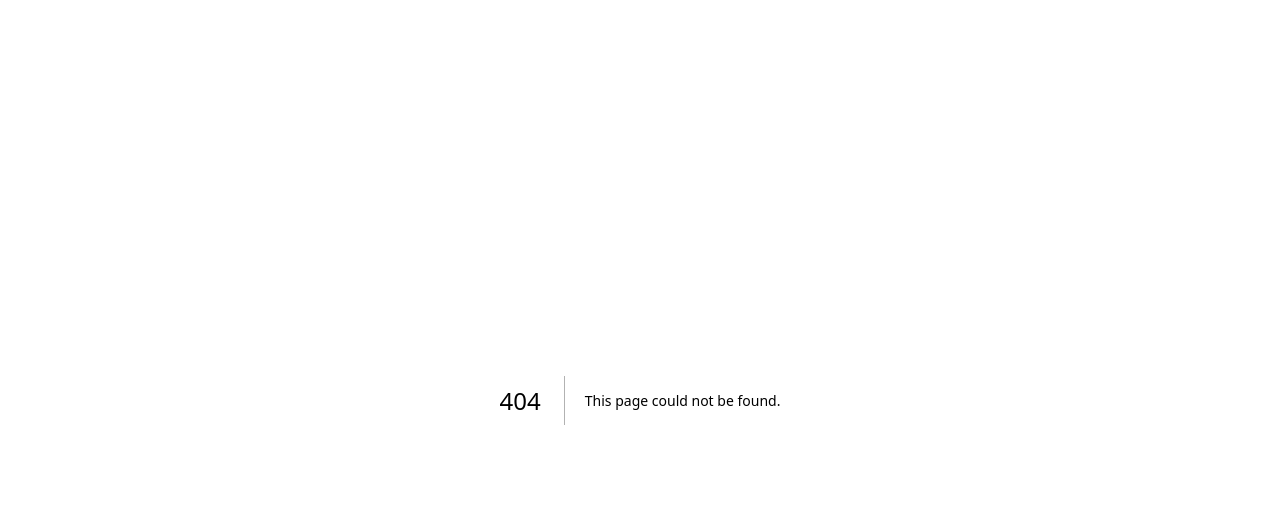
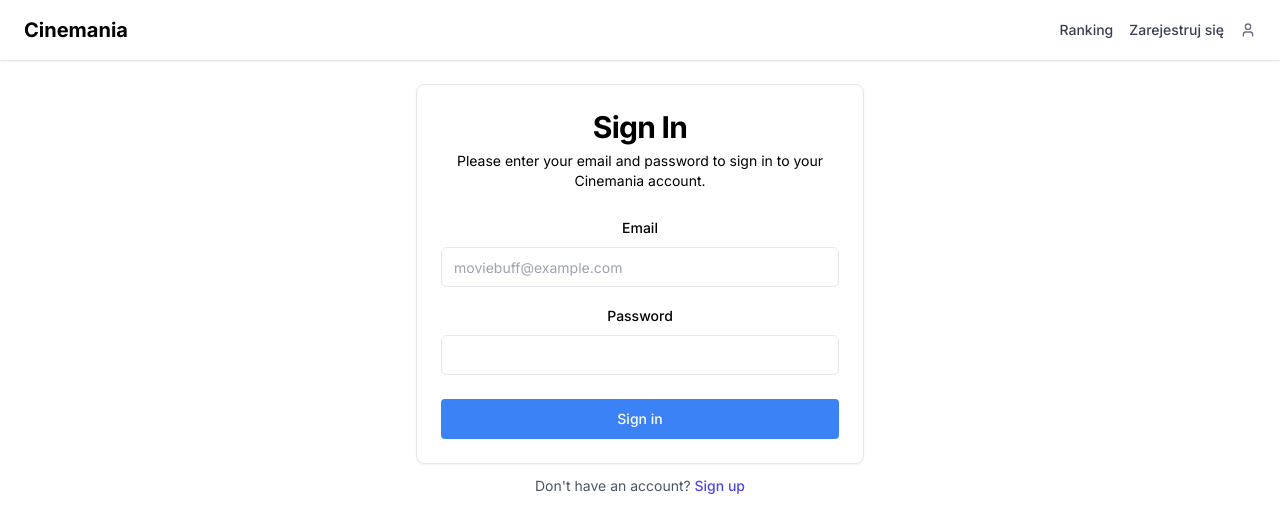
Before and after one commit to pisowcy/PIS, a Next.js app in the folder frontend/pis-app/: page /sign-in in a window 1280 px wide. Before the commit this address had no page. Shown: the top 532 px of the page. Built offline with nearby package versions, Linux system fonts and the light colour scheme.

Commit message:
added sign-up and sign-in page and navigation

```diff
--- a/frontend/pis-app/package.json
+++ b/frontend/pis-app/package.json
@@ -12,6 +12,8 @@
   },
   "dependencies": {
     "@radix-ui/react-icons": "^1.3.0",
+    "@radix-ui/react-label": "^2.0.2",
+    "@radix-ui/react-slot": "^1.0.2",
     "class-variance-authority": "^0.7.0",
     "clsx": "^2.0.0",
     "lucide-react": "^0.298.0",
--- a/frontend/pis-app/src/app/globals.css
+++ b/frontend/pis-app/src/app/globals.css
@@ -15,13 +15,3 @@
     --background-end-rgb: 0, 0, 0;
   }
 }
-
-body {
-  color: rgb(var(--foreground-rgb));
-  background: linear-gradient(
-      to bottom,
-      transparent,
-      rgb(var(--background-end-rgb))
-    )
-    rgb(var(--background-start-rgb));
-}
--- a/frontend/pis-app/src/app/page.js
+++ b/frontend/pis-app/src/app/page.js
@@ -1,9 +1,11 @@
 import { HomePage } from "@/components/home-page"
+import { Navbar } from "@/components/navbar"
 
 
 export default function Page() {
   return (
     <div data-testid="home-page">
+      <Navbar />
       <HomePage />
     </div>
   )
--- /dev/null
+++ b/frontend/pis-app/src/app/sign-in/page.jsx
@@ -0,0 +1,42 @@
+import React from 'react';
+import { Navbar } from '@/components/navbar';
+import { CardTitle, CardDescription, CardHeader, CardContent, CardFooter, Card } from "@/components/ui/card";
+import { Label } from "@/components/ui/label";
+import { Input } from "@/components/ui/input";
+import { Button } from "@/components/ui/button";
+import Link from "next/link";
+
+export default function SignIn() {
+  return (
+    <div className="space-y-6">
+      <Navbar />
+      <div className="mx-auto max-w-md space-y-3 text-center">
+        <Card>
+          <CardHeader>
+            <CardTitle className="text-3xl font-bold">Sign In</CardTitle>
+            <CardDescription>
+              Please enter your email and password to sign in to your Cinemania account.
+            </CardDescription>
+          </CardHeader>
+          <CardContent className="space-y-4">
+            <div className="space-y-2 mb-4">
+              <Label htmlFor="email">Email</Label>
+              <Input id="email" placeholder="moviebuff@example.com" required type="email" />
+            </div>
+            <div className="space-y-2 mb-4">
+              <Label htmlFor="password">Password</Label>
+              <Input id="password" required type="password" />
+            </div>
+          </CardContent>
+          <CardFooter>
+            <Button className="w-full py-2 text-white bg-blue-500 hover:bg-blue-700 rounded">Sign in</Button>
+          </CardFooter>
+        </Card>
+        <p className="mt-2 text-center text-sm text-gray-600">
+          Don't have an account?
+          <Link className="font-medium text-indigo-600 hover:text-indigo-500" href="/sign-up"> Sign up</Link>
+        </p>
+      </div>
+    </div>
+  );
+}
--- /dev/null
+++ b/frontend/pis-app/src/app/sign-up/page.jsx
@@ -0,0 +1,43 @@
+import React from 'react';
+import Link from "next/link"
+import { Label } from "@/components/ui/label"
+import { Input } from "@/components/ui/input"
+import { CardContent, Card } from "@/components/ui/card"
+import { Button } from "@/components/ui/button"
+import { Navbar } from '@/components/navbar'
+
+export default function SignUp() {
+  return (
+    <div className="space-y-6">
+      <Navbar />
+      <div className="mx-auto max-w-sm space-y-3 text-center">
+        <h1 className="text-3xl font-bold">Cinemania Registration</h1>
+        <p className="text-gray-500 dark:text-gray-400">Enter your information to create an account</p>
+      </div>
+      <Card className="mx-auto max-w-sm space-y-4 ">
+        <CardContent>
+          <div className="space-y-2 mb-4">
+            <Label htmlFor="username">Username</Label>
+            <Input id="username" placeholder="Username" required />
+          </div>
+          <div className="space-y-2 mb-4">
+            <Label htmlFor="email">Email</Label>
+            <Input id="email" placeholder="m@example.com" required type="email" />
+          </div>
+          <div className="space-y-2">
+            <Label htmlFor="password">Password</Label>
+            <Input id="password" placeholder="Password must be at least 8 characters" required type="password" />
+          </div>
+        </CardContent>
+         <div className="text-center space-y-2">
+          <p className="text-gray-500 dark:text-gray-400">
+            You already have an account?<Link className="text-blue-500 hover:text-blue-700" href="/sign-in"> Sign in</Link>
+          </p>
+        </div>
+        <Button className="w-full py-2 text-white bg-blue-500 hover:bg-blue-700 rounded" type="submit">
+          Register
+        </Button>
+      </Card>
+    </div>
+  );
+}
--- a/frontend/pis-app/src/components/home-page.jsx
+++ b/frontend/pis-app/src/components/home-page.jsx
@@ -7,26 +7,6 @@ import { CardHeader, CardContent, Card } from "@/components/ui/card"
 export function HomePage() {
   return (
     <div className="flex flex-col min-h-screen bg-gray-100">
-      <header className="py-4 px-6 bg-white shadow">
-        <div className="flex items-center justify-between">
-          <Link href="#">
-            <span className="text-xl font-bold text-black">Cinemania</span>
-          </Link>
-          <div className="flex items-center justify-end gap-4">
-            <nav className="flex gap-4">
-              <Link className="text-sm font-medium text-gray-700 hover:underline" href="#">
-                Ranking
-              </Link>
-              <Link className="text-sm font-medium text-gray-700 hover:underline" href="#">
-                Zarejestruj się
-              </Link>
-            </nav>
-            <Link href="#">
-              <UserIcon className="w-4 h-4 text-gray-500" />
-            </Link>
-          </div>
-        </div>
-      </header>
       <main className="flex-1">
         <section className="relative w-full h-96">
           <img
--- /dev/null
+++ b/frontend/pis-app/src/components/navbar.jsx
@@ -0,0 +1,46 @@
+import React from 'react';
+import Link from "next/link"
+
+export function Navbar() {
+  return (
+    <header className="py-4 px-6 bg-white shadow">
+      <div className="flex items-center justify-between">
+        <Link href="/">
+          <span className="text-xl font-bold text-black">Cinemania</span>
+        </Link>
+        <div className="flex items-center justify-end gap-4">
+          <nav className="flex gap-4">
+            <Link className="text-sm font-medium text-gray-700 hover:underline" href="/ra">
+              Ranking
+            </Link>
+            <Link className="text-sm font-medium text-gray-700 hover:underline" href="/sign-up">
+              Zarejestruj się
+            </Link>
+          </nav>
+          <Link href="/sign-in">
+            <UserIcon className="w-4 h-4 text-gray-500" />
+          </Link>
+        </div>
+      </div>
+    </header>
+  );
+}
+
+function UserIcon(props) {
+    return (
+      (<svg
+        {...props}
+        xmlns="http://www.w3.org/2000/svg"
+        width="24"
+        height="24"
+        viewBox="0 0 24 24"
+        fill="none"
+        stroke="currentColor"
+        strokeWidth="2"
+        strokeLinecap="round"
+        strokeLinejoin="round">
+        <path d="M19 21v-2a4 4 0 0 0-4-4H9a4 4 0 0 0-4 4v2" />
+        <circle cx="12" cy="7" r="4" />
+      </svg>)
+    );
+  }
--- /dev/null
+++ b/frontend/pis-app/src/components/ui/button.jsx
@@ -0,0 +1,47 @@
+import * as React from "react"
+import { Slot } from "@radix-ui/react-slot"
+import { cva } from "class-variance-authority";
+
+import { cn } from "@/lib/utils"
+
+const buttonVariants = cva(
+  "inline-flex items-center justify-center whitespace-nowrap rounded-md text-sm font-medium ring-offset-background transition-colors focus-visible:outline-none focus-visible:ring-2 focus-visible:ring-ring focus-visible:ring-offset-2 disabled:pointer-events-none disabled:opacity-50",
+  {
+    variants: {
+      variant: {
+        default: "bg-primary text-primary-foreground hover:bg-primary/90",
+        destructive:
+          "bg-destructive text-destructive-foreground hover:bg-destructive/90",
+        outline:
+          "border border-input bg-background hover:bg-accent hover:text-accent-foreground",
+        secondary:
+          "bg-secondary text-secondary-foreground hover:bg-secondary/80",
+        ghost: "hover:bg-accent hover:text-accent-foreground",
+        link: "text-primary underline-offset-4 hover:underline",
+      },
+      size: {
+        default: "h-10 px-4 py-2",
+        sm: "h-9 rounded-md px-3",
+        lg: "h-11 rounded-md px-8",
+        icon: "h-10 w-10",
+      },
+    },
+    defaultVariants: {
+      variant: "default",
+      size: "default",
+    },
+  }
+)
+
+const Button = React.forwardRef(({ className, variant, size, asChild = false, ...props }, ref) => {
+  const Comp = asChild ? Slot : "button"
+  return (
+    (<Comp
+      className={cn(buttonVariants({ variant, size, className }))}
+      ref={ref}
+      {...props} />)
+  );
+})
+Button.displayName = "Button"
+
+export { Button, buttonVariants }
--- /dev/null
+++ b/frontend/pis-app/src/components/ui/input.jsx
@@ -0,0 +1,19 @@
+import * as React from "react"
+
+import { cn } from "@/lib/utils"
+
+const Input = React.forwardRef(({ className, type, ...props }, ref) => {
+  return (
+    (<input
+      type={type}
+      className={cn(
+        "flex h-10 w-full rounded-md border border-input bg-background px-3 py-2 text-sm ring-offset-background file:border-0 file:bg-transparent file:text-sm file:font-medium placeholder:text-muted-foreground focus-visible:outline-none focus-visible:ring-2 focus-visible:ring-ring focus-visible:ring-offset-2 disabled:cursor-not-allowed disabled:opacity-50",
+        className
+      )}
+      ref={ref}
+      {...props} />)
+  );
+})
+Input.displayName = "Input"
+
+export { Input }
--- /dev/null
+++ b/frontend/pis-app/src/components/ui/label.jsx
@@ -0,0 +1,18 @@
+"use client"
+
+import * as React from "react"
+import * as LabelPrimitive from "@radix-ui/react-label"
+import { cva } from "class-variance-authority";
+
+import { cn } from "@/lib/utils"
+
+const labelVariants = cva(
+  "text-sm font-medium leading-none peer-disabled:cursor-not-allowed peer-disabled:opacity-70"
+)
+
+const Label = React.forwardRef(({ className, ...props }, ref) => (
+  <LabelPrimitive.Root ref={ref} className={cn(labelVariants(), className)} {...props} />
+))
+Label.displayName = LabelPrimitive.Root.displayName
+
+export { Label }
```
Also changed, not shown: 1 other file (tests, documents, lock files or other folders).
